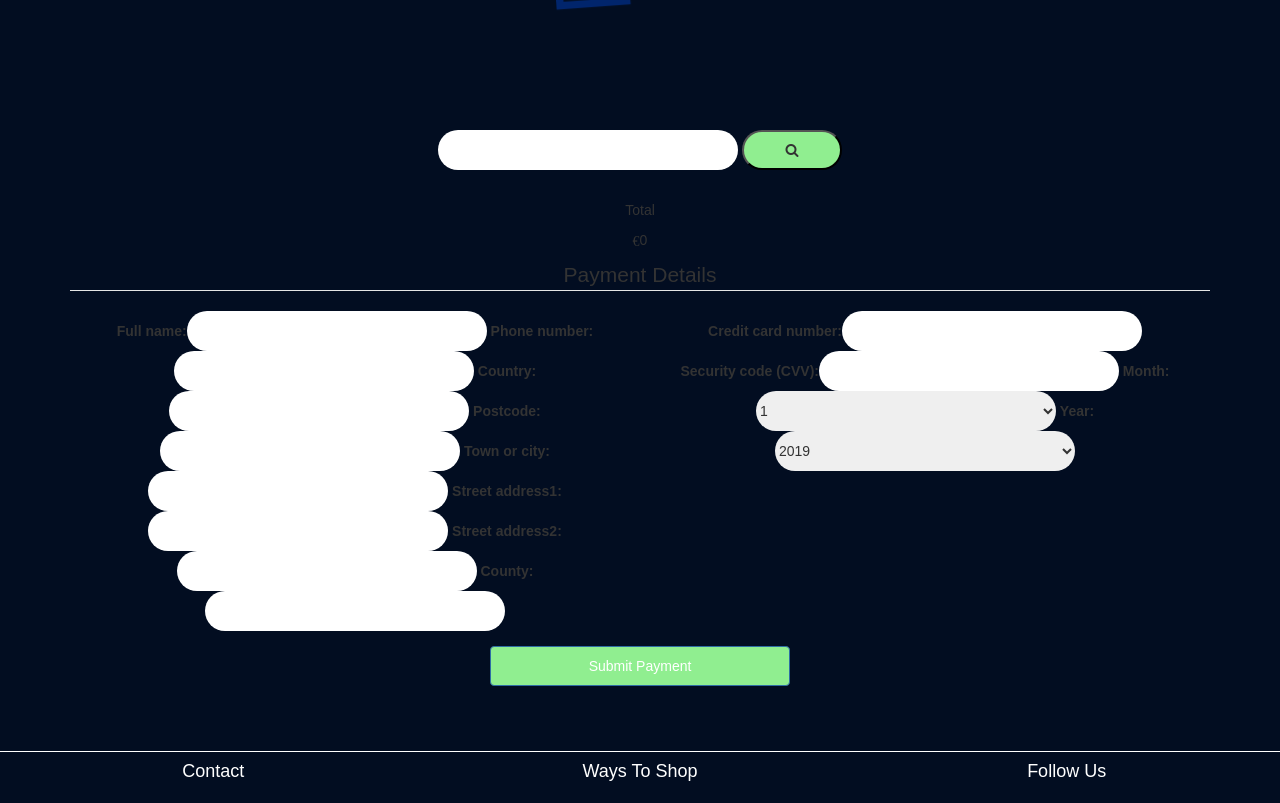
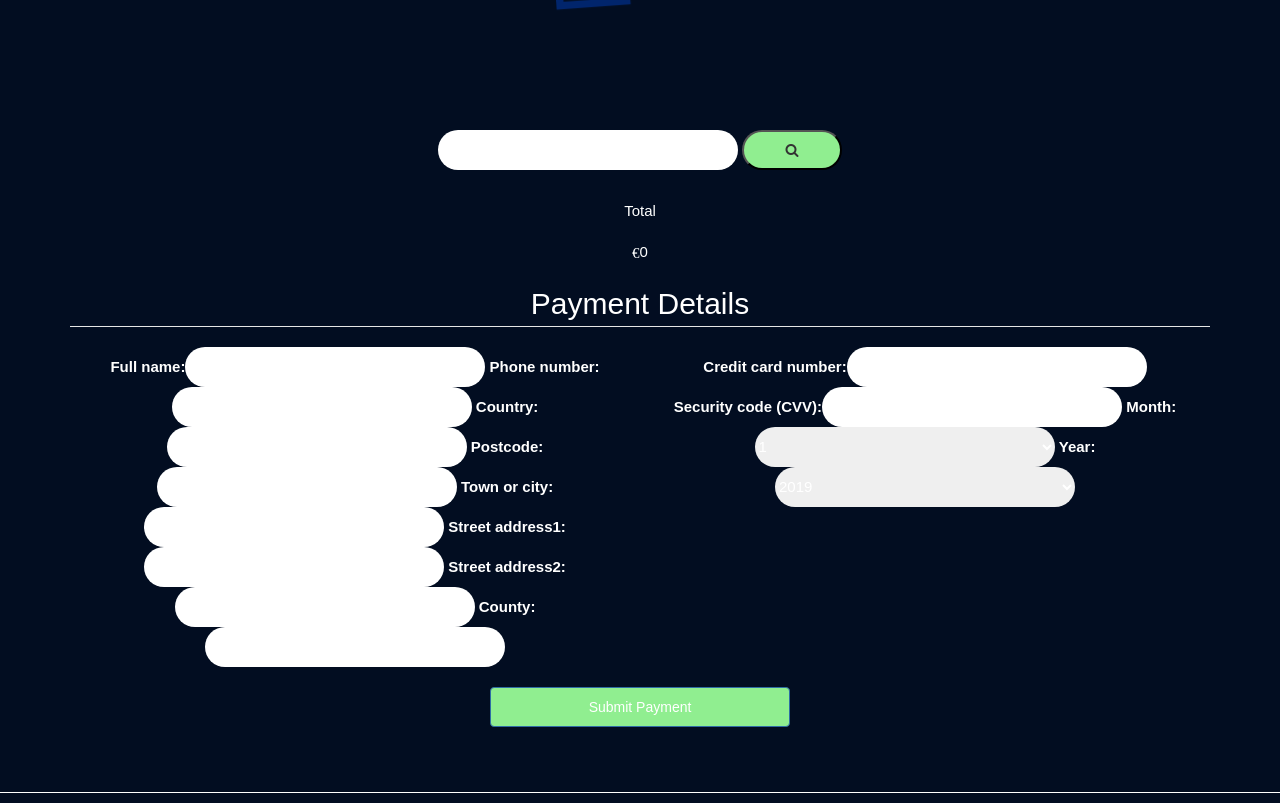
Before and after one commit to mattyturn95/Shoe-Shop, a Django app: page /checkout/ in a window 1280 px wide. Shown: the part 742-1545 px from the top of the page. Run offline with Django 3.2, Linux system fonts and the light colour scheme; a user stored in the database is signed in; some libraries are stand-ins or nearby versions; some web fonts are replaced.

Commit message:
changed checkout styles and added new classes

```diff
--- a/checkout/templates/checkout.html
+++ b/checkout/templates/checkout.html
@@ -30,14 +30,14 @@
   {% endfor %}
 </div>
 <div class="row">
-  <p>Total</p>
-  <p>
+  <p class='checkout-text-details'>Total</p>
+  <p class='checkout-text-details'>
     <span class="glyphicon glyphicon-euro" aria-hidden="true"></span>{{ total }}
   </p>
 </div>
 
 <form role="form" method="post" id="payment-form" action="{% url 'checkout' %}">
-  <legend>Payment Details</legend>
+  <legend class ='checkout-text'>Payment Details</legend>
 
   <div id="credit-card-errors" style="display: none;">
     <div
@@ -46,11 +46,11 @@
     ></div>
   </div>
 
-  <div class="form-group col-md-6">
+  <div class=" checkout-text-details form-group col-md-6">
     {{ order_form | as_bootstrap }}
   </div>
 
-  <div class="form-group col-md-6">
+  <div class="checkout-text-details form-group col-md-6">
     {{ payment_form | as_bootstrap }}
   </div>
 
```
